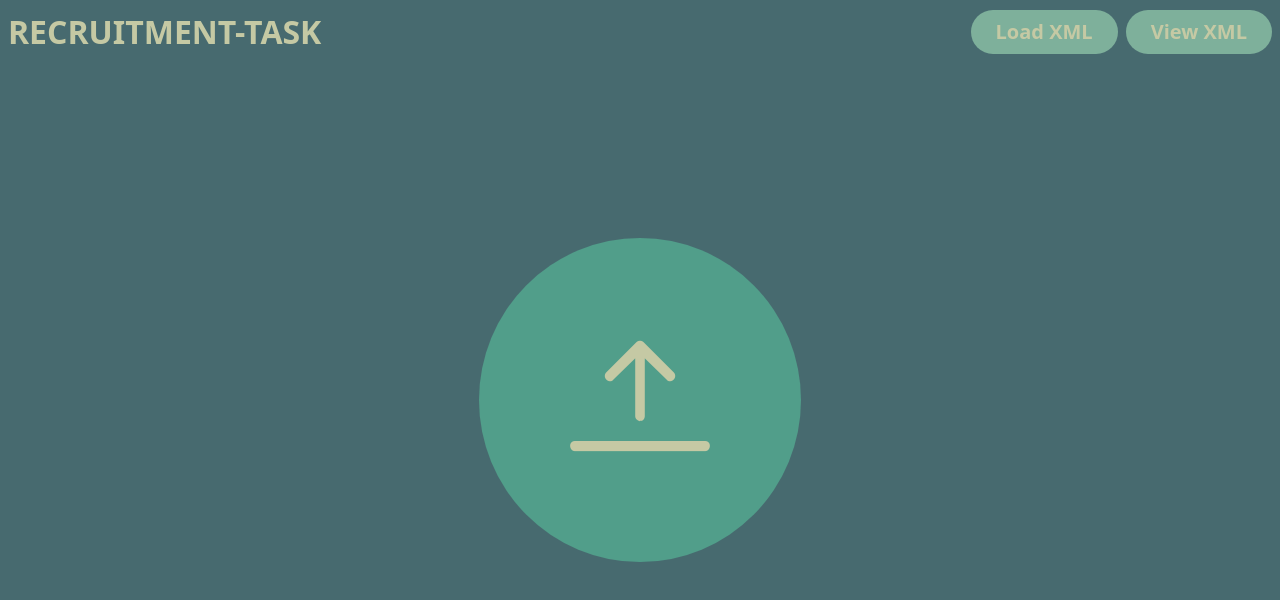
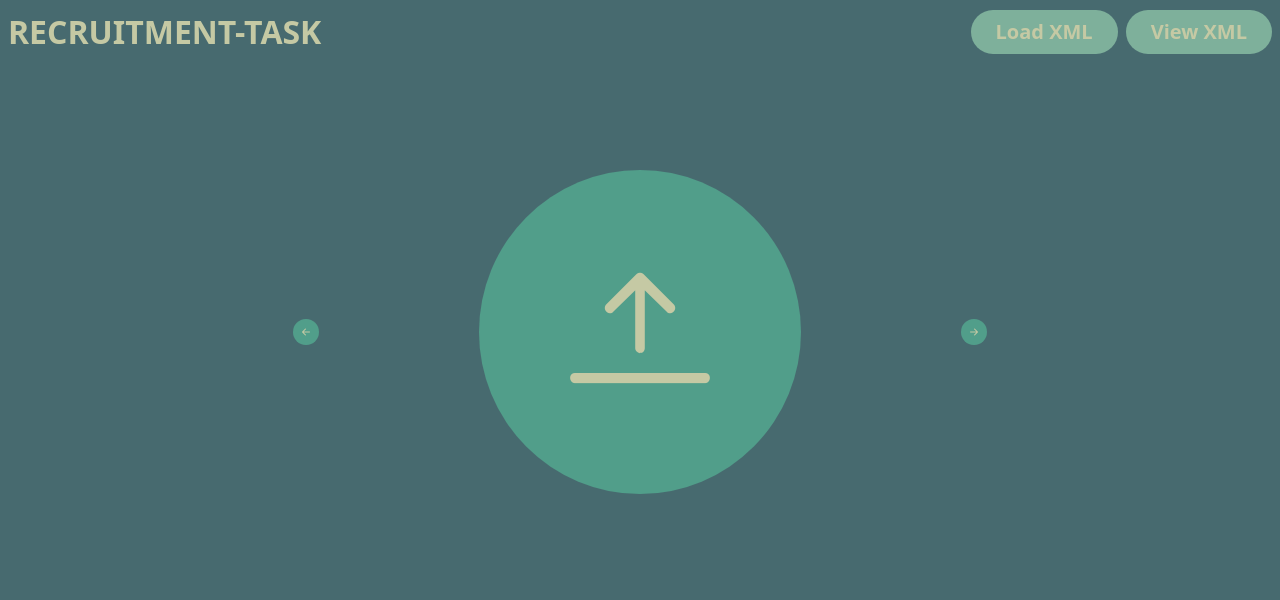
Before and after one commit to fxkfjla/Recruitment-Task-Front, an Angular app: page / in a window 1280 px wide. Shown: the top 600 px of the page. Built offline with nearby package versions, Linux system fonts and the light colour scheme.

Commit message:
create two additional buttons

```diff
--- a/src/app/components/start-screen/start-screen.component.html
+++ b/src/app/components/start-screen/start-screen.component.html
@@ -3,7 +3,9 @@
 <div class="wrapper">
 
   <div class="my-btn-wrapper align-middle">
-    <a href="/form" class="my-rounded-btn"><i class="bi bi-arrow-bar-up"></i></a>
+    <a href="/form" class="my-small-rounded-btn my-me"><i class="bi bi-arrow-left-short"></i></a>
+    <a href="/form" class="my-big-rounded-btn"><i class="bi bi-arrow-bar-up"></i></a>
+    <a href="/form" class="my-small-rounded-btn my-ms"><i class="bi bi-arrow-right-short"></i></a>
   </div>
 
 </div>
--- a/src/app/components/start-screen/start-screen.component.sass
+++ b/src/app/components/start-screen/start-screen.component.sass
@@ -1,17 +1,30 @@
 @import '../../../styles'
 
 .my-btn-wrapper
-  @extend .d-flex, .justify-content-center
-  position: absolute
-  top: 50%
-  right: 50%
-  transform: translate(50%,-50%)
+  display: flex
+  margin: auto
+  justify-content: center
+  align-items: center
+  margin-top: 10%
 
 .my-rounded-btn
   @extend .btn, .fw-bolder, .my-bgc1, .my-tc
+  border-radius: 100%
+  &:hover
+    background-color: $primary-color
+
+.my-big-rounded-btn
+  @extend .my-rounded-btn
   padding: 5rem 5rem 5rem 5rem
-  border-radius: 100%
   font-size: 10rem
   line-height: 160px
-  &:hover
-    background-color: $primary-color
+
+.my-small-rounded-btn
+  @extend .my-rounded-btn
+  padding: 0.01rem 0.25rem 0.01rem 0.25rem
+
+.my-ms
+  margin-left: 10rem
+
+.my-me
+  margin-right: 10rem
```
